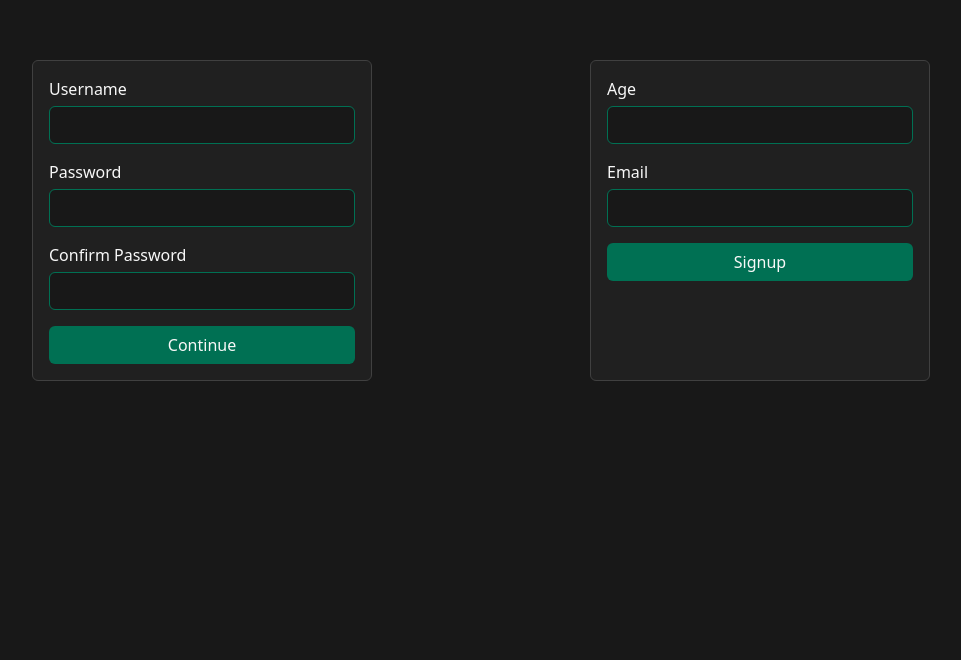
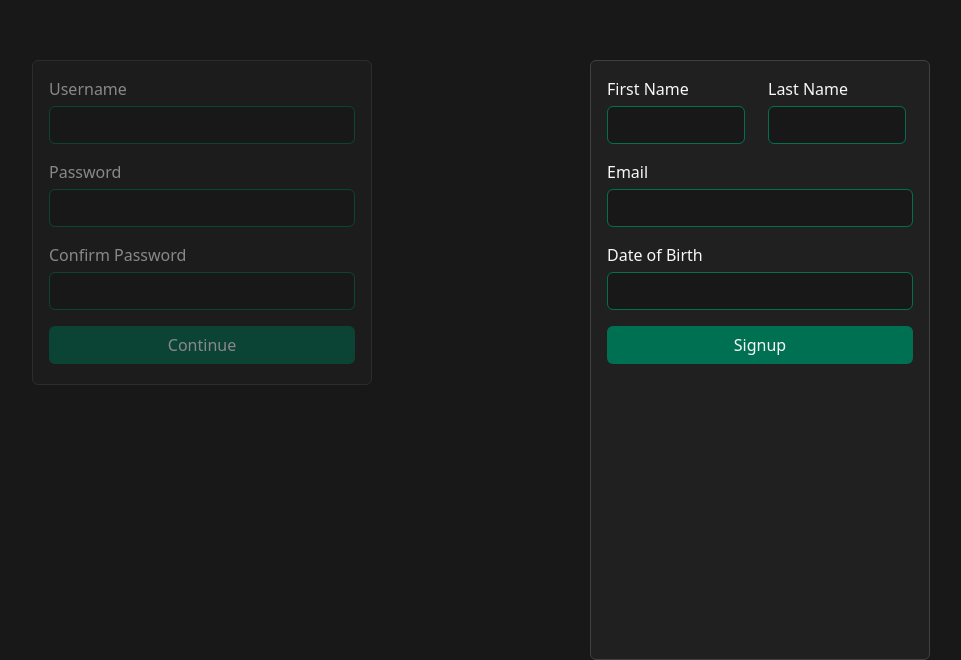
Before and after one commit to Reown/shift-management, a React (Vite) app in the folder client-react/: page /signup/details in a window 1280 px wide. Shown: the part 140-800 px from the top of the page, without its empty margins (159-1120 px from the left). Built offline with nearby package versions, Linux system fonts and the light colour scheme.

Commit message:
formatting & parent context

```diff
--- a/client-react/src/App.css
+++ b/client-react/src/App.css
@@ -1,6 +1,18 @@
 body {
     background-color: #181818;
     color: #F8F8F8;
+}
+
+.container {
+    display:flex;
+}
+
+.item1 {
+    height:325px;
+}
+
+.item2 {
+    height:600px;
 }
 
 .loginblock {
@@ -9,16 +21,6 @@ body {
     color: #F8F8F8;
     width: 340px;
     margin-top: 200px;
-}
-
-.btn {
-    background-color: #007053;
-    color: #F8F8F8;
-    width: 95%;
-}
-
-.btn:hover {
-    background-color: #00bc8c;
 }
 
 .formbody {
@@ -38,6 +40,17 @@ body {
     color: #F8F8F8;
 }
 
-.container {
-    display:flex;
+.btn {
+    background-color: #007053;
+    color: #F8F8F8;
+    width: 95%;
 }
+
+.btn:hover {
+    background-color: #00bc8c;
+}
+
+.disabled {
+    pointer-events: none;
+    opacity: 0.5;
+}
--- a/client-react/src/pages/SignupAcc.tsx
+++ b/client-react/src/pages/SignupAcc.tsx
@@ -1,21 +1,40 @@
-import { useEffect, useState } from "react";
+import { createContext, useEffect, useState } from "react";
 import { Outlet, useNavigate } from "react-router-dom";
 
-const SignupAcc = () => {
+interface SignUpAccContextType {
+  isDisabled: boolean;
+  setIsDisabled: (disabled: boolean) => void;
+}
+
+export const ParentContext = createContext<SignUpAccContextType>({
+  isDisabled: false,
+  setIsDisabled: () => {},
+});
+
+const SignUpAcc = () => {
   useEffect(() => {});
 
   const navigate = useNavigate();
   const [username, setUsername] = useState<string>("");
   const [password, setPassword] = useState<string>("");
   const [cfmPassword, setCfmPassword] = useState<string>("");
+  const [isDisabled, setIsDisabled] = useState(false);
 
   const clickContinue = (item: string[]) => {
+    console.log(item);
     navigate("/signup/details");
   };
 
   return (
+    <ParentContext.Provider value={{ isDisabled, setIsDisabled }}>
       <div className="container">
-      <div className="card loginblock mx-auto box">
+        <div
+          className={
+            isDisabled
+              ? "disabled card loginblock mx-auto item1"
+              : "card loginblock mx-auto item1"
+          }
+        >
           <div className="card-body">
             <form className="row g-3 formbody">
               <label>Username</label>
@@ -51,9 +70,11 @@ const SignupAcc = () => {
             </form>
           </div>
         </div>
+
         <Outlet />
       </div>
+    </ParentContext.Provider>
   );
 };
 
-export default SignupAcc;
+export default SignUpAcc;
--- a/client-react/src/pages/SignupDet.tsx
+++ b/client-react/src/pages/SignupDet.tsx
@@ -1,16 +1,43 @@
-import { useEffect, useState } from "react";
+import { useContext, useEffect, useState } from "react";
+import { ParentContext } from "./SignupAcc";
 
-const SignupDet = () => {
-  const [age, setAge] = useState<string>("");
+const SignUpDet = () => {
+  const { setIsDisabled } = useContext(ParentContext);
+  useEffect(() => {
+    setIsDisabled(true);
+    return () => {
+      setIsDisabled(false);
+    };
+  });
   const [email, setEmail] = useState<string>("");
 
   return (
-    <div className="card loginblock mx-auto box">
+    <div className="card loginblock mx-auto item2">
       <div className="card-body">
         <form className="row g-3 formbody">
-          <label>Age</label>
-          <input type="text" className="form-control textarea" id="username" />
+          <div className="col-md-6">
+            <label>First Name</label>
+            <input
+              type="text"
+              className="form-control textarea"
+              id="username"
+            />
+          </div>
+          <div className="col-md-6">
+            <label>Last Name</label>
+            <input
+              type="password"
+              className="form-control textarea"
+              id="password"
+            />
+          </div>
           <label>Email</label>
+          <input
+            type="password"
+            className="form-control textarea"
+            id="password"
+          />
+          <label>Date of Birth</label>
           <input
             type="password"
             className="form-control textarea"
@@ -25,4 +52,6 @@ const SignupDet = () => {
   );
 };
 
-export default SignupDet;
+export default SignUpDet;
+
+// role, occupation
```
Lines whose indentation alone changed are shown as unchanged.
